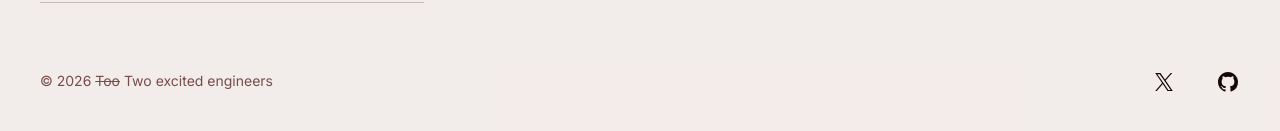
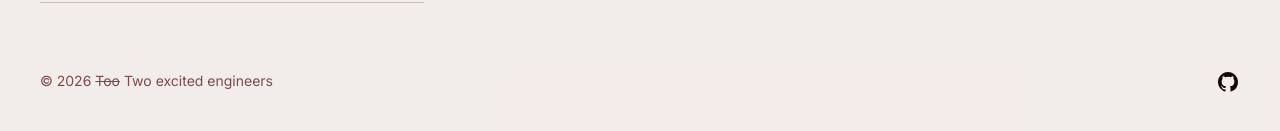
Before and after one commit to thatbeautifuldream/aipr-website, a Next.js app: page / in a window 1280 px wide. Shown: the part 1714-1845 px from the top of the page. Built offline with nearby package versions, Linux system fonts and the light colour scheme; a web font is replaced by a local one.

Commit message:
feat: comment the twitter link for now since we dont have twitter account

```diff
--- a/src/app/layout.tsx
+++ b/src/app/layout.tsx
@@ -1,6 +1,6 @@
 import { Main } from '@/components/elements/main'
 import { GitHubIcon } from '@/components/icons/social/github-icon'
-import { XIcon } from '@/components/icons/social/x-icon'
+// import { XIcon } from '@/components/icons/social/x-icon'
 import { Navbar } from '@/components/navbar'
 import {
   FooterWithWaitlistFormCategoriesAndSocialIcons,
@@ -43,9 +43,9 @@ export default function RootLayout({
             }
             socialLinks={
               <>
-                <SocialLink href="https://x.com" name="X">
+                {/* <SocialLink href="https://x.com" name="X">
                   <XIcon />
-                </SocialLink>
+                </SocialLink> */}
                 <SocialLink href="https://github.com/aipr-agent" name="GitHub">
                   <GitHubIcon />
                 </SocialLink>
```
